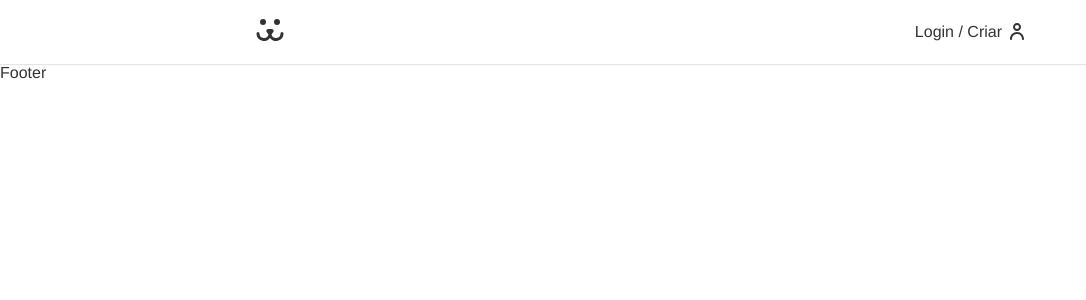
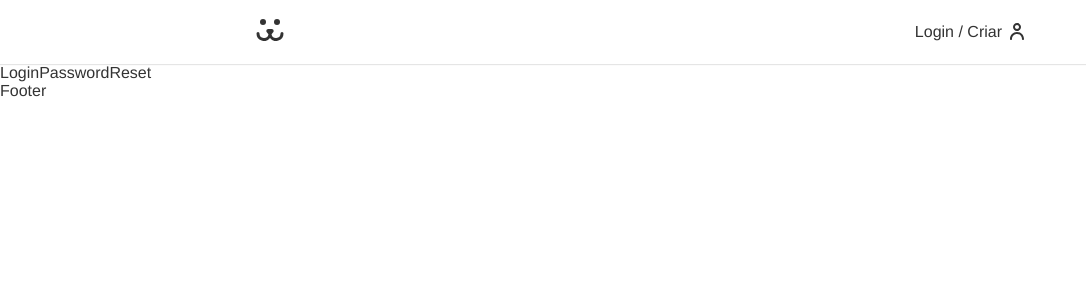
Before and after one commit to Edyane/Dogs, a React (Vite) app in the folder dogs-app/: page /login/resetar in a window 1280 px wide. Shown: the top 300 px of the page, without its empty margins (0-1086 px from the left). Built offline with nearby package versions, Linux system fonts and the light colour scheme.

Commit message:
feat: indicando nested routes

```diff
--- a/dogs-app/src/App.jsx
+++ b/dogs-app/src/App.jsx
@@ -13,7 +13,7 @@ function App() {
 				<Header />
 				<Routes>
 					<Route path="/" element={<Home />} />
-					<Route path="/login" element={<Login />} />
+					<Route path="/login/*" element={<Login />} />
 				</Routes>
 				<Footer />
 			</BrowserRouter>
```
